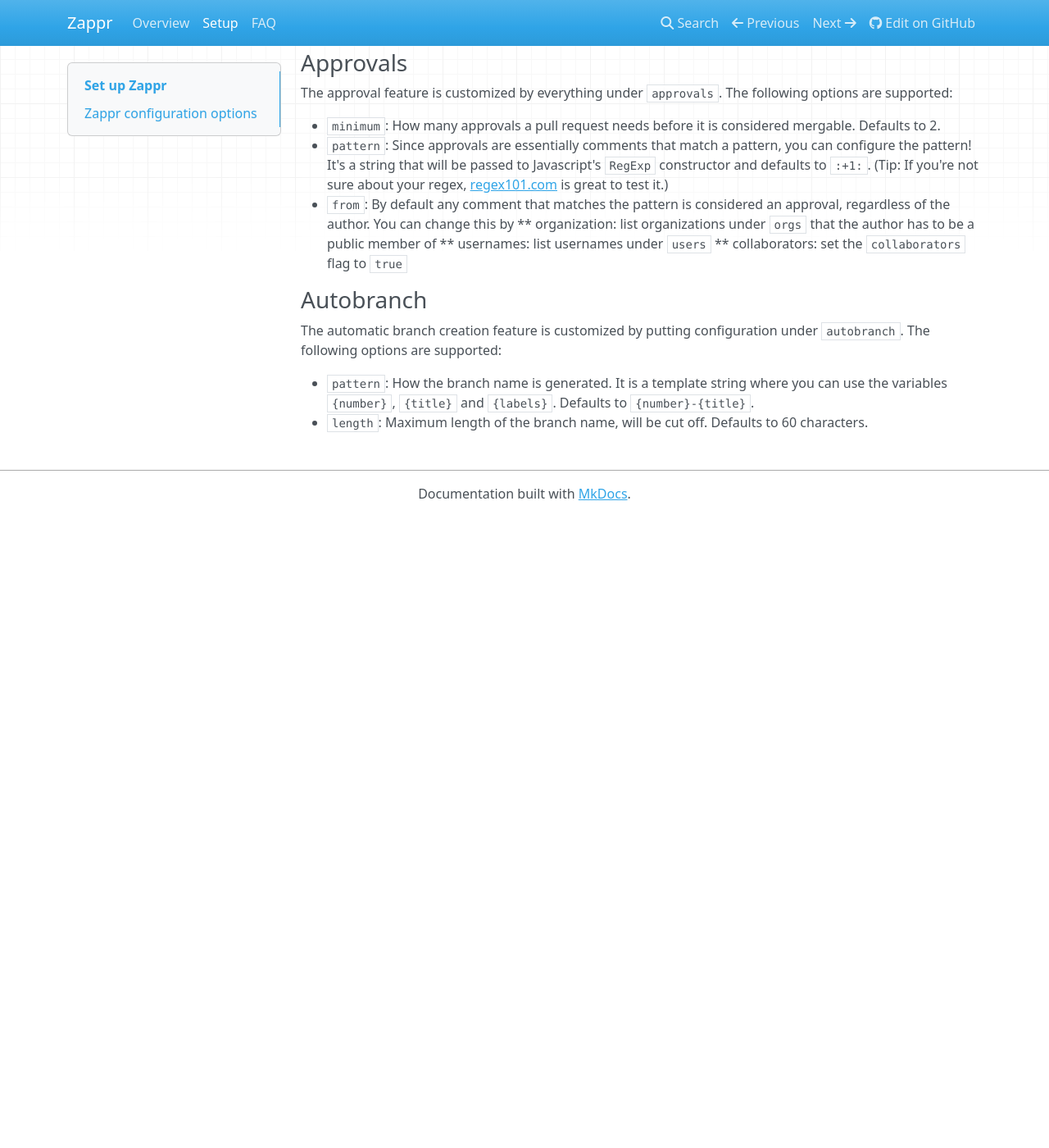
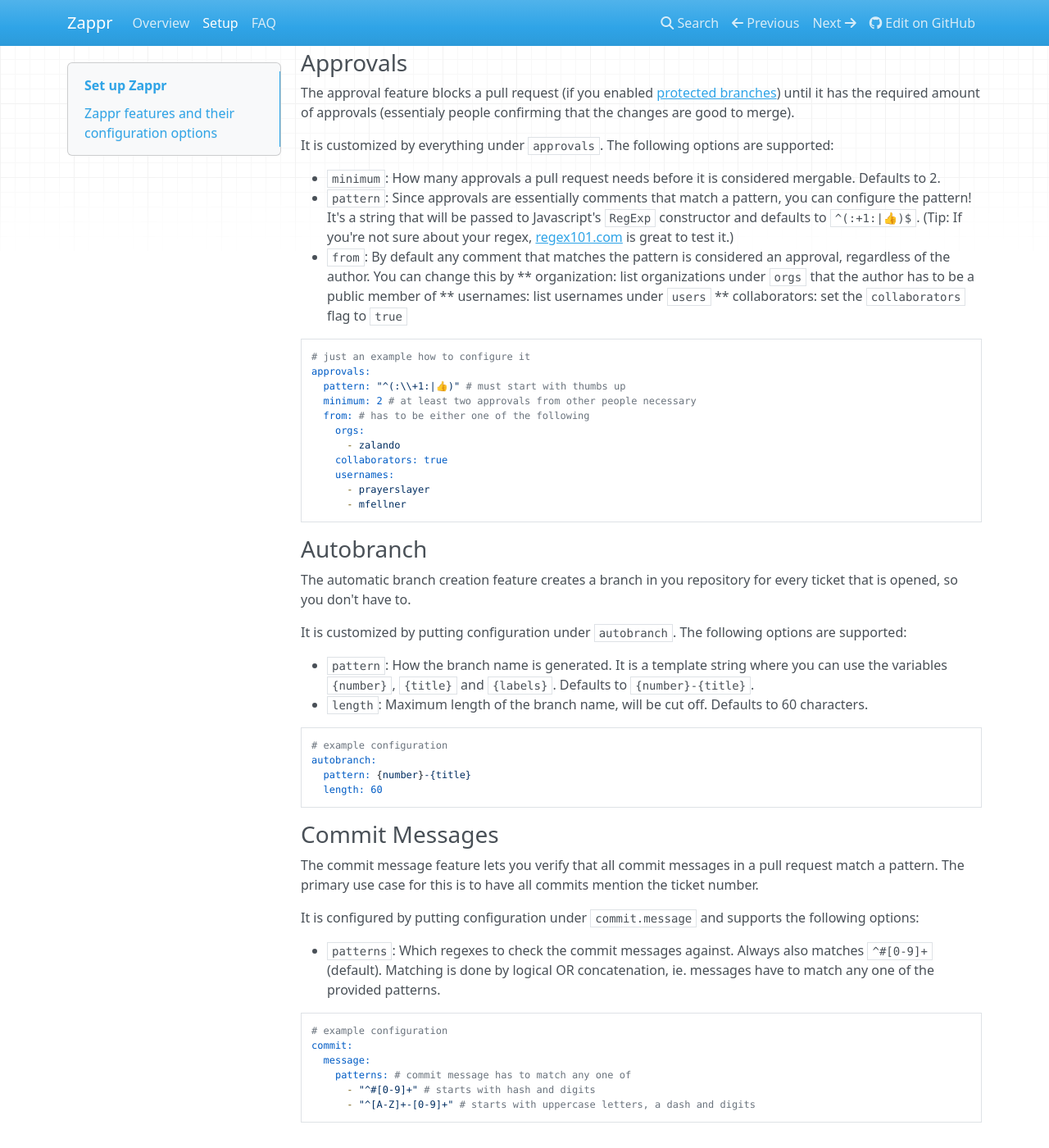
Before and after one commit to zalando/zappr, an MkDocs documentation site: the page built from docs/setup.md, in a window 1280 px wide and 1400 px high, scrolled down 2012 px. Shown: the whole window at 82% size. Built offline with MkDocs 1.6.1, drawn with Linux system fonts in a browser that asks for light colours; nearby versions of some CDN libraries; old or Windows-style settings are respelled for this version of MkDocs; before the commit the page ends 2642 px from its top, so only the background shows below that; some of the changed text lies outside the part shown.

Commit message:
#106 add documentation

```diff
--- a/docs/setup.md
+++ b/docs/setup.md
@@ -16,24 +16,66 @@ To enable Zappr features on a specific repository, select a it from the list and
 
 See below how to customize Zappr to your needs.
 
-## Zappr configuration options
+## Zappr features and their configuration options
 
 You can customize Zappr by adding a [`.zappr.yml`](https://github.com/zalando/zappr/blob/master/.zappr-example.yml) file to your repository (top-level), similar to Travis. It [takes](https://github.com/zalando/zappr/blob/master/.zappr-example.yml) a couple of different options. We keep an [example configuration file](https://github.com/zalando/zappr/blob/master/.zappr-example.yml) in our repository.
 
 ### Approvals
 
-The approval feature is customized by everything under `approvals`. The following options are supported:
+The approval feature blocks a pull request (if you enabled [protected branches](https://github.com/blog/2051-protected-branches-and-required-status-checks)) until it has the required amount of approvals (essentialy people confirming that the changes are good to merge).
+
+It is customized by everything under `approvals`. The following options are supported:
 
 * `minimum`: How many approvals a pull request needs before it is considered mergable. Defaults to 2.
-* `pattern`: Since approvals are essentially comments that match a pattern, you can configure the pattern! It's a string that will be passed to Javascript's `RegExp` constructor and defaults to `:+1:`. (Tip: If you're not sure about your regex, [regex101.com](https://regex101.com/) is great to test it.)
+* `pattern`: Since approvals are essentially comments that match a pattern, you can configure the pattern! It's a string that will be passed to Javascript's `RegExp` constructor and defaults to `^(:+1:|👍)$`. (Tip: If you're not sure about your regex, [regex101.com](https://regex101.com/) is great to test it.)
 * `from`: By default any comment that matches the pattern is considered an approval, regardless of the author. You can change this by
 ** organization: list organizations under `orgs` that the author has to be a public member of
 ** usernames: list usernames under `users`
 ** collaborators: set the `collaborators` flag to `true`
 
+~~~ yaml
+# just an example how to configure it
+approvals:
+  pattern: "^(:\\+1:|👍)" # must start with thumbs up
+  minimum: 2 # at least two approvals from other people necessary
+  from: # has to be either one of the following
+    orgs:
+      - zalando
+    collaborators: true
+    usernames:
+      - prayerslayer
+      - mfellner
+~~~
+
 ### Autobranch
 
-The automatic branch creation feature is customized by putting configuration under `autobranch`. The following options are supported:
+The automatic branch creation feature creates a branch in you repository for every ticket that is opened, so you don't have to.
+
+It is customized by putting configuration under `autobranch`. The following options are supported:
 
 * `pattern`: How the branch name is generated. It is a template string where you can use the variables `{number}`, `{title}` and `{labels}`. Defaults to `{number}-{title}`.
 * `length`: Maximum length of the branch name, will be cut off. Defaults to 60 characters.
+
+~~~ yaml
+# example configuration
+autobranch:
+  pattern: {number}-{title}
+  length: 60
+~~~
+
+### Commit Messages
+
+The commit message feature lets you verify that all commit messages in a pull request match a pattern. The primary use case for this is to have all commits mention the ticket number.
+
+It is configured by putting configuration under `commit.message` and supports the following options:
+
+* `patterns`: Which regexes to check the commit messages against. Always also matches `^#[0-9]+` (default). Matching is done by logical OR concatenation, ie. messages have to match any one of the provided patterns.
+
+~~~ yaml
+# example configuration
+commit:
+  message:
+    patterns: # commit message has to match any one of
+      - "^#[0-9]+" # starts with hash and digits
+      - "^[A-Z]+-[0-9]+" # starts with uppercase letters, a dash and digits
+~~~
```
